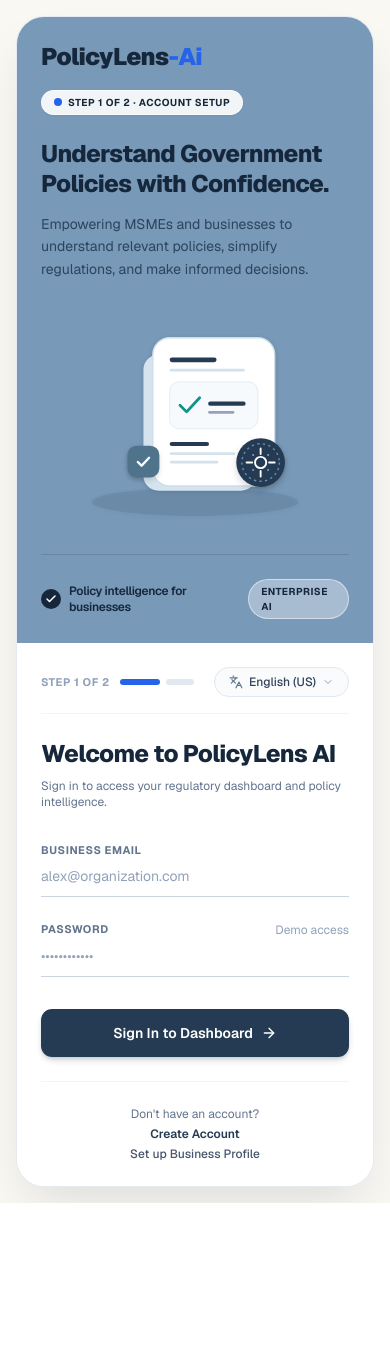
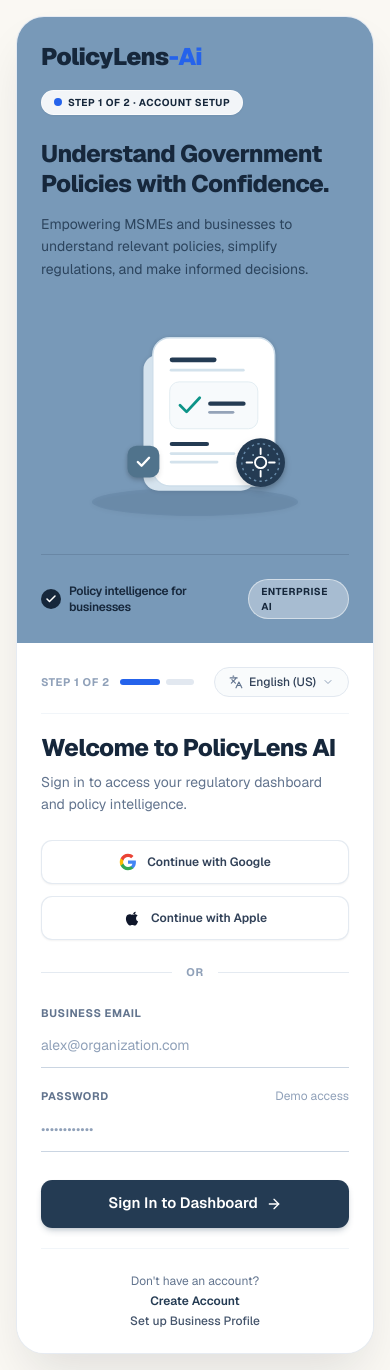
Before and after one commit to badalkhandelwal346-ai/policylens-ai, a Next.js app: page / in a window 390 px wide. Before the commit the page ends 1203 px from the top, so only its background shows below. Built offline with nearby package versions, Linux system fonts and the light colour scheme.

Commit message:
feat: enhance the size of the login page

```diff
--- a/components/landing/auth-landing-page.tsx
+++ b/components/landing/auth-landing-page.tsx
@@ -3,7 +3,7 @@
 import { useEffect, useState } from "react";
 import Link from "next/link";
 import { useRouter } from "next/navigation";
-import { ArrowRight } from "lucide-react";
+import { ArrowRight, Info, X } from "lucide-react";
 
 import {
   BUSINESS_PROFILE_KEY,
@@ -35,6 +35,7 @@
   const [email, setEmail] = useState<string>("");
   const [password, setPassword] = useState<string>("");
   const [isSubmitting, setIsSubmitting] = useState<boolean>(false);
+  const [socialNotice, setSocialNotice] = useState<string | null>(null);
 
   // Restore saved language and business profile on mount
   useEffect(() => {
@@ -57,6 +58,12 @@
       ...savedProfile,
       primaryLanguage: newLanguage,
     });
+  };
+
+  const handleSocialSignIn = (provider: "Google" | "Apple") => {
+    setSocialNotice(
+      `${provider} Sign-In is not configured in this environment yet. Please use your Business Email or demo access below to continue.`
+    );
   };
 
   const handleSubmit = (event: React.FormEvent<HTMLFormElement>) => {
@@ -106,7 +113,10 @@
                 <span>Don&apos;t have an account?</span>
                 <button
                   type="button"
-                  onClick={() => setMode("signup")}
+                  onClick={() => {
+                    setMode("signup");
+                    setSocialNotice(null);
+                  }}
                   className="font-semibold text-[#243B53] hover:underline cursor-pointer"
                 >
                   Create Account
@@ -124,7 +134,10 @@
                 <span>Already have account?</span>
                 <button
                   type="button"
-                  onClick={() => setMode("signin")}
+                  onClick={() => {
+                    setMode("signin");
+                    setSocialNotice(null);
+                  }}
                   className="font-semibold text-[#243B53] hover:underline cursor-pointer"
                 >
                   Login
@@ -134,23 +147,102 @@
           </div>
         }
       >
-        <div className="my-auto py-6 sm:py-8 w-full max-w-[420px] mx-auto">
-          {/* Prominent Heading */}
-          <h2 className="text-2xl sm:text-3xl font-extrabold tracking-tight text-[#16273B]">
+        <div className="my-auto py-5 sm:py-7 w-full max-w-[460px] sm:max-w-[475px] mx-auto">
+          {/* Prominent Heading (Scaled to 30-34px on desktop) */}
+          <h2 className="text-2xl sm:text-[30px] lg:text-[33px] font-extrabold tracking-tight text-[#16273B] leading-[1.2]">
             {mode === "signin" ? "Welcome to PolicyLens AI" : "Create Account"}
           </h2>
 
-          <p className="text-xs sm:text-sm text-slate-500 mt-2">
+          <p className="text-sm sm:text-[15px] text-slate-500 mt-2 sm:mt-2.5 leading-relaxed">
             {mode === "signin"
               ? "Sign in to access your regulatory dashboard and policy intelligence."
               : "Empower your business with tailored policy analysis and alerts."}
           </p>
 
+          {/* Social Sign-In Buttons: Google & Apple */}
+          <div className="grid grid-cols-1 sm:grid-cols-2 gap-3 sm:gap-3.5 mt-6 sm:mt-7">
+            {/* Google Sign-In */}
+            <button
+              type="button"
+              onClick={() => handleSocialSignIn("Google")}
+              className="h-11 sm:h-12 w-full rounded-xl border border-slate-200/90 bg-white hover:bg-slate-50/90 active:scale-[0.99] px-3.5 flex items-center justify-center gap-2.5 text-xs sm:text-[13px] font-semibold text-slate-700 shadow-xs hover:border-slate-300 transition-all cursor-pointer focus:outline-none focus:ring-2 focus:ring-[#243B53]/20"
+              aria-label="Continue with Google"
+            >
+              <svg className="size-4.5 shrink-0" viewBox="0 0 24 24" aria-hidden="true">
+                <path
+                  fill="#4285F4"
+                  d="M22.56 12.25c0-.78-.07-1.53-.2-2.25H12v4.26h5.92c-.26 1.37-1.04 2.53-2.21 3.31v2.77h3.57c2.08-1.92 3.28-4.74 3.28-8.09z"
+                />
+                <path
+                  fill="#34A853"
+                  d="M12 23c2.97 0 5.46-.98 7.28-2.66l-3.57-2.77c-.98.66-2.23 1.06-3.71 1.06-2.86 0-5.29-1.93-6.16-4.53H2.18v2.84C3.99 20.53 7.7 23 12 23z"
+                />
+                <path
+                  fill="#FBBC05"
+                  d="M5.84 14.09c-.22-.66-.35-1.36-.35-2.09s.13-1.43.35-2.09V7.06H2.18C1.43 8.55 1 10.22 1 12s.43 3.45 1.18 4.94l2.85-2.22.81-.63z"
+                />
+                <path
+                  fill="#EA4335"
+                  d="M12 5.38c1.62 0 3.06.56 4.21 1.64l3.15-3.15C17.45 2.09 14.97 1 12 1 7.7 1 3.99 3.47 2.18 7.06l3.66 2.84c.87-2.6 3.3-4.52 6.16-4.52z"
+                />
+              </svg>
+              <span className="truncate">Continue with Google</span>
+            </button>
+
+            {/* Apple Sign-In */}
+            <button
+              type="button"
+              onClick={() => handleSocialSignIn("Apple")}
+              className="h-11 sm:h-12 w-full rounded-xl border border-slate-200/90 bg-white hover:bg-slate-50/90 active:scale-[0.99] px-3.5 flex items-center justify-center gap-2.5 text-xs sm:text-[13px] font-semibold text-slate-700 shadow-xs hover:border-slate-300 transition-all cursor-pointer focus:outline-none focus:ring-2 focus:ring-[#243B53]/20"
+              aria-label="Continue with Apple"
+            >
+              <svg
+                className="size-4.5 shrink-0 fill-current text-slate-900"
+                viewBox="0 0 24 24"
+                aria-hidden="true"
+              >
+                <path d="M18.71 19.5c-.83 1.24-1.71 2.45-3.05 2.47-1.34.03-1.77-.79-3.29-.79-1.53 0-2 .77-3.27.82-1.31.05-2.3-1.32-3.14-2.53C4.25 17 2.94 12.45 4.7 9.39c.87-1.52 2.43-2.48 4.12-2.51 1.28-.02 2.5.87 3.29.87.78 0 2.26-1.07 3.81-.91.65.03 2.47.26 3.64 1.98-.09.06-2.17 1.28-2.15 3.81.03 3.02 2.65 4.03 2.68 4.04-.03.07-.42 1.44-1.38 2.83M15.97 6.37c.62-.75 1.04-1.8 0.92-2.85-.9.04-1.98.6-2.62 1.35-.57.65-1.06 1.72-.93 2.74 1 .08 2.02-.49 2.63-1.24z" />
+              </svg>
+              <span className="truncate">Continue with Apple</span>
+            </button>
+          </div>
+
+          {/* Social Auth Notice (if provider not configured) */}
+          {socialNotice && (
+            <div
+              role="status"
+              className="mt-3.5 flex items-start justify-between gap-2.5 rounded-xl bg-slate-50 border border-slate-200/90 p-3 text-xs text-slate-700 animate-in fade-in duration-200"
+            >
+              <div className="flex items-start gap-2">
+                <Info className="size-4 shrink-0 text-slate-500 mt-0.5" aria-hidden="true" />
+                <span className="leading-relaxed">{socialNotice}</span>
+              </div>
+              <button
+                type="button"
+                onClick={() => setSocialNotice(null)}
+                className="text-slate-400 hover:text-slate-700 p-0.5 rounded cursor-pointer"
+                aria-label="Dismiss notice"
+              >
+                <X className="size-3.5" aria-hidden="true" />
+              </button>
+            </div>
+          )}
+
+          {/* Subtle "OR" Divider */}
+          <div className="relative my-6 sm:my-7 flex items-center justify-center">
+            <div className="absolute inset-0 flex items-center" aria-hidden="true">
+              <div className="w-full border-t border-slate-200/90" />
+            </div>
+            <div className="relative bg-white px-3.5 text-[11px] font-bold uppercase tracking-wider text-slate-400">
+              OR
+            </div>
+          </div>
+
           {/* Entry Form */}
-          <form onSubmit={handleSubmit} className="mt-8 space-y-6">
+          <form onSubmit={handleSubmit} className="space-y-5 sm:space-y-6">
             {/* Full Name field in Create Account mode */}
             {mode === "signup" && (
-              <div className="space-y-1">
+              <div className="space-y-1.5">
                 <label
                   htmlFor="fullName"
                   className="block text-[11px] font-bold tracking-wider text-slate-500 uppercase"
@@ -166,13 +258,13 @@
                   placeholder="e.g. Alex Morgan"
                   autoComplete="name"
                   required={mode === "signup"}
-                  className="w-full bg-transparent border-0 border-b border-slate-300 pb-2.5 pt-1 text-sm text-slate-900 placeholder:text-slate-400 focus:outline-none focus:border-[#243B53] transition-colors"
+                  className="w-full bg-transparent border-0 border-b border-slate-300 pb-3 pt-2 text-sm sm:text-[15px] text-slate-900 placeholder:text-slate-400 focus:outline-none focus:border-[#243B53] transition-colors"
                 />
               </div>
             )}
 
             {/* Business Email */}
-            <div className="space-y-1">
+            <div className="space-y-1.5">
               <label
                 htmlFor="businessEmail"
                 className="block text-[11px] font-bold tracking-wider text-slate-500 uppercase"
@@ -187,12 +279,12 @@
                 onChange={(event) => setEmail(event.target.value)}
                 placeholder="alex@organization.com"
                 autoComplete="email"
-                className="w-full bg-transparent border-0 border-b border-slate-300 pb-2.5 pt-1 text-sm text-slate-900 placeholder:text-slate-400 focus:outline-none focus:border-[#243B53] transition-colors"
+                className="w-full bg-transparent border-0 border-b border-slate-300 pb-3 pt-2 text-sm sm:text-[15px] text-slate-900 placeholder:text-slate-400 focus:outline-none focus:border-[#243B53] transition-colors"
               />
             </div>
 
             {/* Password field */}
-            <div className="space-y-1">
+            <div className="space-y-1.5">
               <div className="flex items-center justify-between">
                 <label
                   htmlFor="password"
@@ -212,7 +304,7 @@
                 onChange={(event) => setPassword(event.target.value)}
                 placeholder="••••••••••••"
                 autoComplete={mode === "signin" ? "current-password" : "new-password"}
-                className="w-full bg-transparent border-0 border-b border-slate-300 pb-2.5 pt-1 text-sm text-slate-900 placeholder:text-slate-400 focus:outline-none focus:border-[#243B53] transition-colors"
+                className="w-full bg-transparent border-0 border-b border-slate-300 pb-3 pt-2 text-sm sm:text-[15px] text-slate-900 placeholder:text-slate-400 focus:outline-none focus:border-[#243B53] transition-colors"
               />
             </div>
 
@@ -221,7 +313,7 @@
               <button
                 type="submit"
                 disabled={isSubmitting}
-                className="w-full bg-[#243B53] hover:bg-[#1A2C3E] active:scale-[0.99] text-white text-sm font-semibold py-3.5 px-6 rounded-xl shadow-md shadow-[#243B53]/20 flex items-center justify-center gap-2 transition-all cursor-pointer disabled:opacity-75"
+                className="w-full h-12 sm:h-12.5 bg-[#243B53] hover:bg-[#1A2C3E] active:scale-[0.99] text-white text-[15px] sm:text-base font-semibold py-3.5 px-6 rounded-xl shadow-md shadow-[#243B53]/20 flex items-center justify-center gap-2 transition-all cursor-pointer disabled:opacity-75"
               >
                 <span>
                   {mode === "signin" ? "Sign In to Dashboard" : "Create Account"}
```
